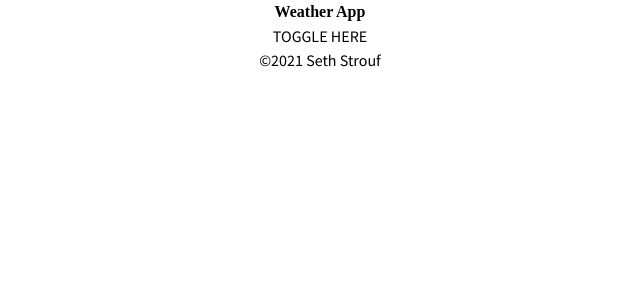
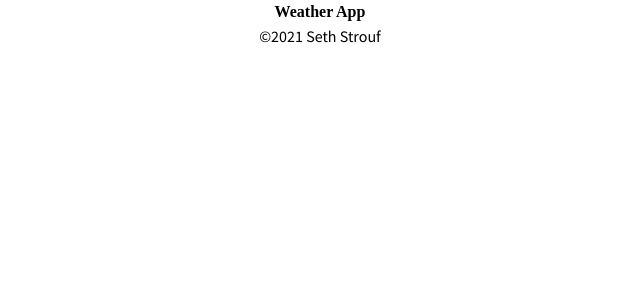
Before and after one commit to sethstrouf/weather, a React (Create React App) app: page / in a window 1280 px wide. Shown: the top 300 px of the page, without its empty margins (320-960 px from the left). Built offline with nearby package versions, Linux system fonts and the light colour scheme; a web font is replaced by a local one.

Commit message:
Delete all Toggle-related code

```diff
--- a/src/App.js
+++ b/src/App.js
@@ -1,6 +1,5 @@
 import React from 'react'
 import Footer from './Footer';
-import Toggle from './Toggle'
 
 function App() {
   return (
@@ -8,7 +7,7 @@ function App() {
 
       <h1 className="serif font-bold">Weather App</h1>
 
-      <Toggle />
+      {/* Toggle for Imperial and Metric */}
 
       {/* Mobile - tabs for CURRENT | FORECAST */}
 
--- a/src/Toggle.js
+++ /dev/null
@@ -1,11 +0,0 @@
-import React from 'react'
-
-const Toggle = () => {
-  return (
-    <div>
-      TOGGLE HERE
-    </div>
-  )
-}
-
-export default Toggle
```
Also changed, not shown: 2 other files (tests, documents, lock files or other folders).
